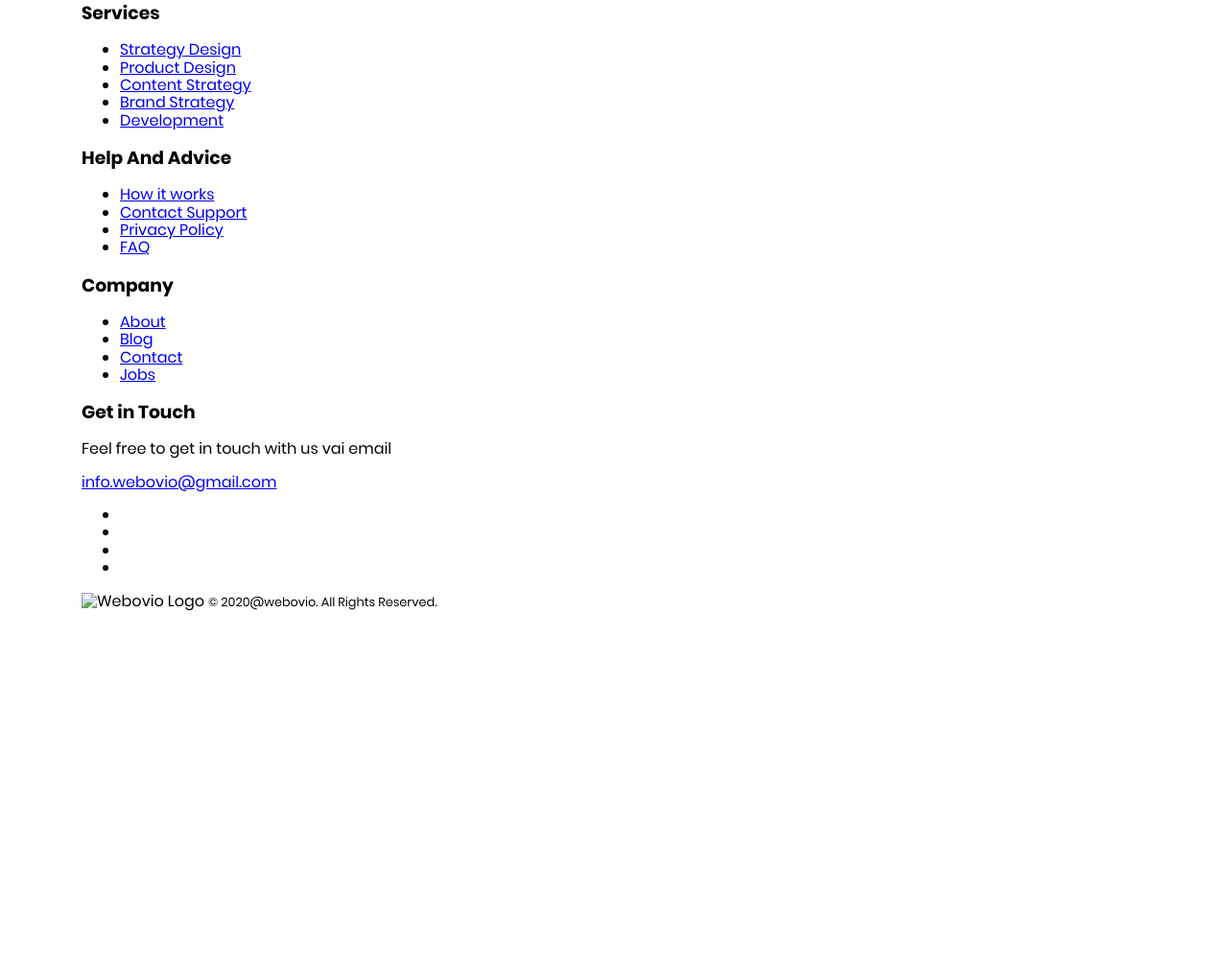
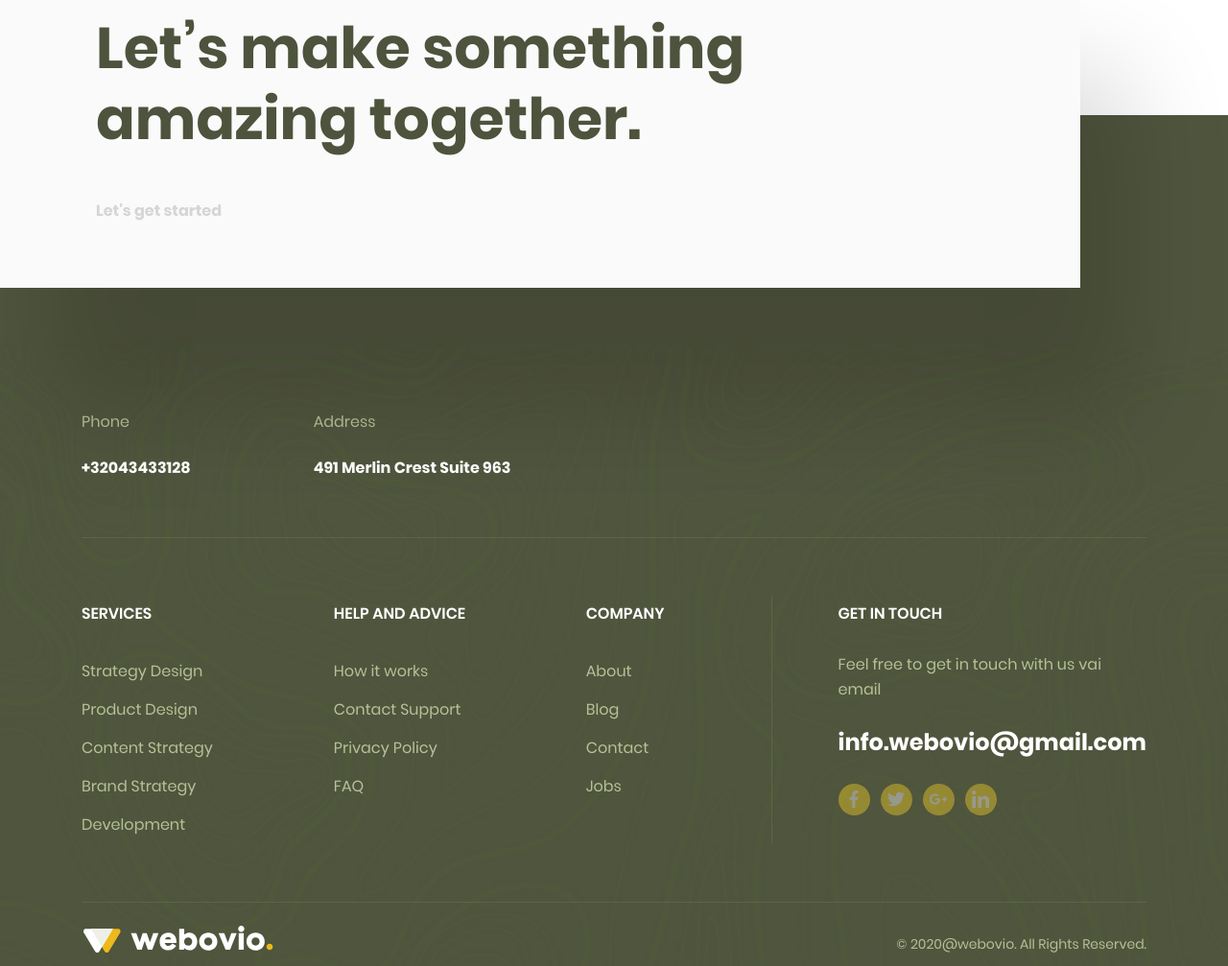
Before and after one commit to AleksandrErmolov/adaptive-design-site, a plain HTML site: page index.html in a window 1280 px wide. Shown: the part 1593-2600 px from the top of the page at 96% size. Before the commit the page ends 2231 px from the top, so only its background shows below. Drawn offline with Linux system fonts and the light colour scheme.

Commit message:
realese footer

```diff
--- a/css/style.css
+++ b/css/style.css
@@ -32,6 +32,15 @@ img {
     src: url('../fonts/Poppins-Bold.woff') format('woff');
     font-display: swap;
     font-weight: 700;
+    font-style: normal;
+}
+
+
+@font-face {
+    font-family: Poppins;
+    src: url('../fonts/Poppins-SemiBold.woff') format('woff');
+    font-display: swap;
+    font-weight: 600;
     font-style: normal;
 }
 
@@ -187,8 +196,9 @@ body {
 }
 
 .services {
+    margin-bottom: -180px;
     padding-top: 150px;
-    padding-bottom: 50px;
+    padding-bottom: 150px;
 }
 
 .services-title {
@@ -235,3 +245,180 @@ body {
     margin-bottom: 0;
     margin-top: auto;
 }
+
+.get-started {
+    position: relative;
+    top: 180px;
+    padding: 70px 0;
+    background-color: #fafafa;
+    width: 88%;
+    box-shadow: 50px 130px 100px rgba(0, 0, 0, 0.145947);
+}
+
+.get-started-title {
+    margin: 0;
+    margin-bottom: 50px;
+    max-width: 822px;
+    font-weight: 700;
+    font-size: 60px;
+    line-height: 74px;
+    color: #4d533c;
+}
+
+
+.footer {
+    padding-top: 300px;
+    color: #fff;
+    background-image: url("../img/footer-bg.jpg");
+    background-position: center;
+    background-size: cover;
+    background-repeat: no-repeat;
+}
+
+.footer-top {
+    display: flex;
+    flex-wrap: wrap;
+    padding-bottom: 52px;
+    border-bottom: 1px solid #5D6544;
+}
+
+.footer-contacts-item:not(:last-child) {
+    margin-right: 128px;
+}
+
+.footer-contacts-text {
+    display: block;
+    margin-bottom: 8px;
+    font-size: 16px;
+    line-height: 40px;
+    color: #B6C197;
+}
+
+.footer-contacts-value {
+    display: inline-block;
+    font-weight: 700;
+    font-style: normal;
+    font-size: 16px;
+    line-height: 40px;
+    color: #fff;
+    text-decoration: none;
+}
+
+.footer-middle {
+    --grid-gap: 70px;
+    display: grid;
+    gap: var(--grid-gap);
+    grid-template-columns: repeat(4, 1fr);
+    padding: 60px 0;
+    border-bottom: 1px solid #5D6544;
+}
+
+.footer-column:last-child {
+    position: relative;
+}
+
+.footer-column:last-child::before {
+    content: "";
+    position: absolute;
+    top: 0;
+    left: calc(-1 * (var(--grid-gap)));
+    width: 1px;
+    height: 100%;
+    background-color: #5D6544;
+}
+
+.footer-title {
+    margin: 0;
+    margin-bottom: 21px;
+    font-weight: 600;
+    font-size: 16px;
+    line-height: 38px;
+    text-transform: uppercase;
+    color: #fff;
+}
+
+.footer-link {
+    display: inline-block;
+    font-size: 16px;
+    line-height: 40px;
+    text-decoration: none;
+    color: #B6C197;
+}
+
+.footer-text {
+    margin: 0;
+    margin-bottom: 23px;
+    font-size: 16px;
+    line-height: 26px;
+    color: #B6C197;
+}
+
+.footer-mail {
+    display: inline-block;
+    margin-bottom: 24px;
+    font-weight: 700;
+    font-size: 24px;
+    line-height: 38px;
+    text-decoration: none;
+    color: #fff;
+}
+
+.social {
+    display: flex;
+    align-items: center;
+}
+
+.social-item:not(:last-child) {
+    margin-right: 11px;
+}
+
+.social-link {
+    display: block;
+    border-radius: 100%;
+    width: 33px;
+    height: 33px;
+    background-color: #FFD723;
+    background-position: center;
+    background-repeat: no-repeat;
+    background-size: 18px auto;
+    opacity: 0.4;
+    transition: opacity 0.3s ease-in-out;
+}
+
+.social-link:hover {
+    opacity: 1;
+}
+
+.social-link-fb {
+    background-image: url("../img/facebook.svg");
+}
+
+.social-link-tw {
+    background-image: url("../img/twitter.svg");
+}
+
+.social-link-g {
+    background-image: url("../img/google-plus.svg");
+}
+
+.social-link-in {
+    background-image: url("../img/linkedin.svg");
+}
+
+.copyright {
+    font-size: 14px;
+    line-height: 21px;
+    color: #B5C096;
+}
+
+.footer-bottom {
+    display: flex;
+    align-items: center;
+    justify-content: space-between;
+    padding: 24px 0;
+}
+
+.get-started {
+    padding-left: calc((100% - 1110px) / 2);
+    padding-right: 15px;
+}
--- a/index.html
+++ b/index.html
@@ -118,12 +118,12 @@
 
             </div>
 
-            <div class="footter-middle">
+            <div class="footer-middle">
                 <div class="footer-column">
                     <h3 class="footer-title">
                         Services
                     </h3>
-                    <ul class="footer-list">
+                    <ul class="footer-list list-reset">
                         <li class="footer-item"><a href="#" class="footer-link">Strategy Design</a></li>
                         <li class="footer-item"><a href="#" class="footer-link">Product Design</a></li>
                         <li class="footer-item"><a href="#" class="footer-link">Content Strategy</a></li>
@@ -136,7 +136,7 @@
                     <h3 class="footer-title">
                         Help And Advice
                     </h3>
-                    <ul class="footer-list">
+                    <ul class="footer-list list-reset">
                         <li class="footer-item"><a href="#" class="footer-link">How it works</a></li>
                         <li class="footer-item"><a href="#" class="footer-link">Contact Support</a></li>
                         <li class="footer-item"><a href="#" class="footer-link">Privacy Policy</a></li>
@@ -149,7 +149,7 @@
                     <h3 class="footer-title">
                         Company
                     </h3>
-                    <ul class="footer-list">
+                    <ul class="footer-list list-reset">
                         <li class="footer-item"><a href="#" class="footer-link">About</a></li>
                         <li class="footer-item"><a href="#" class="footer-link">Blog</a></li>
                         <li class="footer-item"><a href="#" class="footer-link">Contact</a></li>
@@ -162,7 +162,7 @@
                     <h3 class="footer-title">Get in Touch</h3>
                     <p class="footer-text">Feel free to&nbsp;get in&nbsp;touch with&nbsp;us vai email</p>
                     <a href="mailto:info.webovio@gmail.com" class="footer-mail">info.webovio@gmail.com</a>
-                    <ul class="social">
+                    <ul class="social list-reset">
                         <li class="social-item"><a href="#" class="social-link social-link-fb" target="_blank"
                                 aria-label="Link to Facebook"></a></li>
                         <li class="social-item"><a href="#" class="social-link social-link-tw" target="_blank"
@@ -180,7 +180,7 @@
 
             <div class="footer-bottom">
                 <a class="logo">
-                    <img src="#" alt="Webovio Logo">
+                    <img src="./img/footer-logo.svg" alt="Webovio Logo">
                 </a>
                 <small class="copyright">© 2020@webovio. All Rights Reserved.</small>
             </div>
```
Also changed, not shown: fonts/Poppins-SemiBold.woff (added), img/facebook.svg (added), img/footer-bg.jpg (added), img/footer-logo.svg (added), img/google-plus.svg (added), img/linkedin.svg (added), img/twitter.svg (added).
